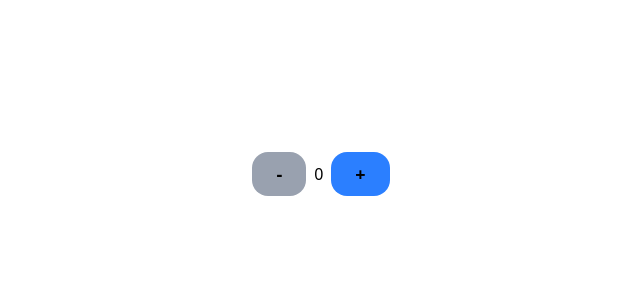
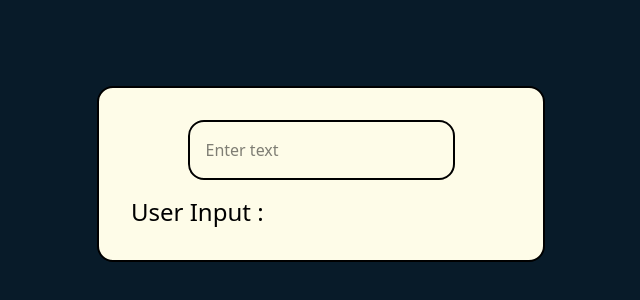
Before and after one commit to Devanshmohan/30DaysReactJs, a React (Vite) app: page / in a window 1280 px wide. Shown: the part 226-526 px from the top of the page, without its empty margins (319-959 px from the left). Built offline with nearby package versions, Linux system fonts and the light colour scheme.

Commit message:
Uploaded third component

```diff
--- a/src/App.jsx
+++ b/src/App.jsx
@@ -1,12 +1,14 @@
 import React from 'react'
 import One from './components/One'
 import Two from './components/Two'
+import Three from './components/Three'
 
 const App = () => {
   return (
     <div>
      {/* <One/> */}
-     <Two />
+     {/* <Two /> */}
+     <Three />
     </div>
   )
 }
--- /dev/null
+++ b/src/components/Three.jsx
@@ -0,0 +1,23 @@
+// A form that takes user input and displays it in real time
+
+import React, { useState } from 'react'
+
+const Three = () => {
+    const [data,setData] = useState("");
+    const dataChange = (e) =>{
+        setData(e.target.value);
+    }
+  return (
+
+    <div className='flex justify-center items-center h-screen bg-[#081b29]'>
+        <div className='flex flex-col items-center border-2  max-w-md w-full p-8 bg-yellow-50 rounded-2xl'>
+      <input className='border-black border-2 p-4 rounded-2xl mb-4' onChange={dataChange} placeholder='Enter text' type="text" />
+
+    <p className='mx-2 break-words w-full text-2xl'>User Input : {data}</p>
+    </div>
+    </div>
+
+  )
+}
+
+export default Three
```
Also changed, not shown: src/components/Two.jsx (+5 -2 lines).
